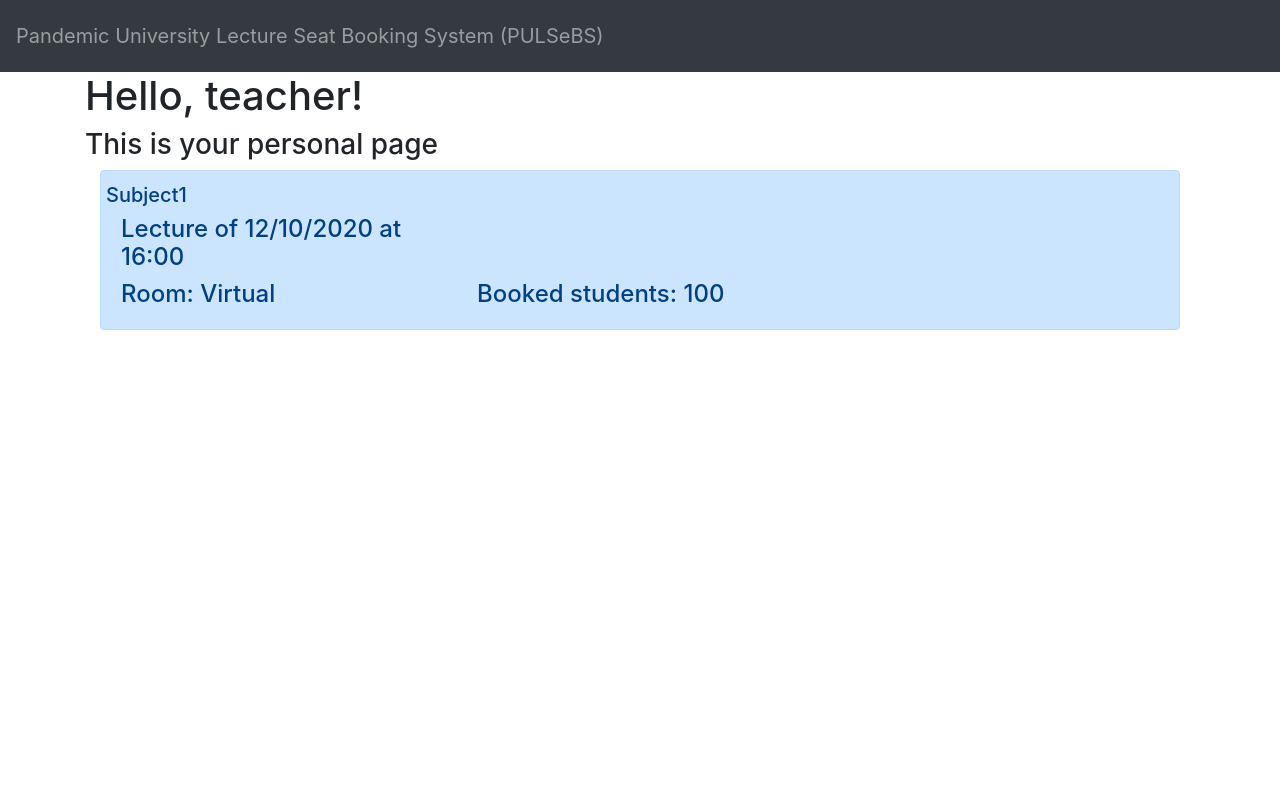
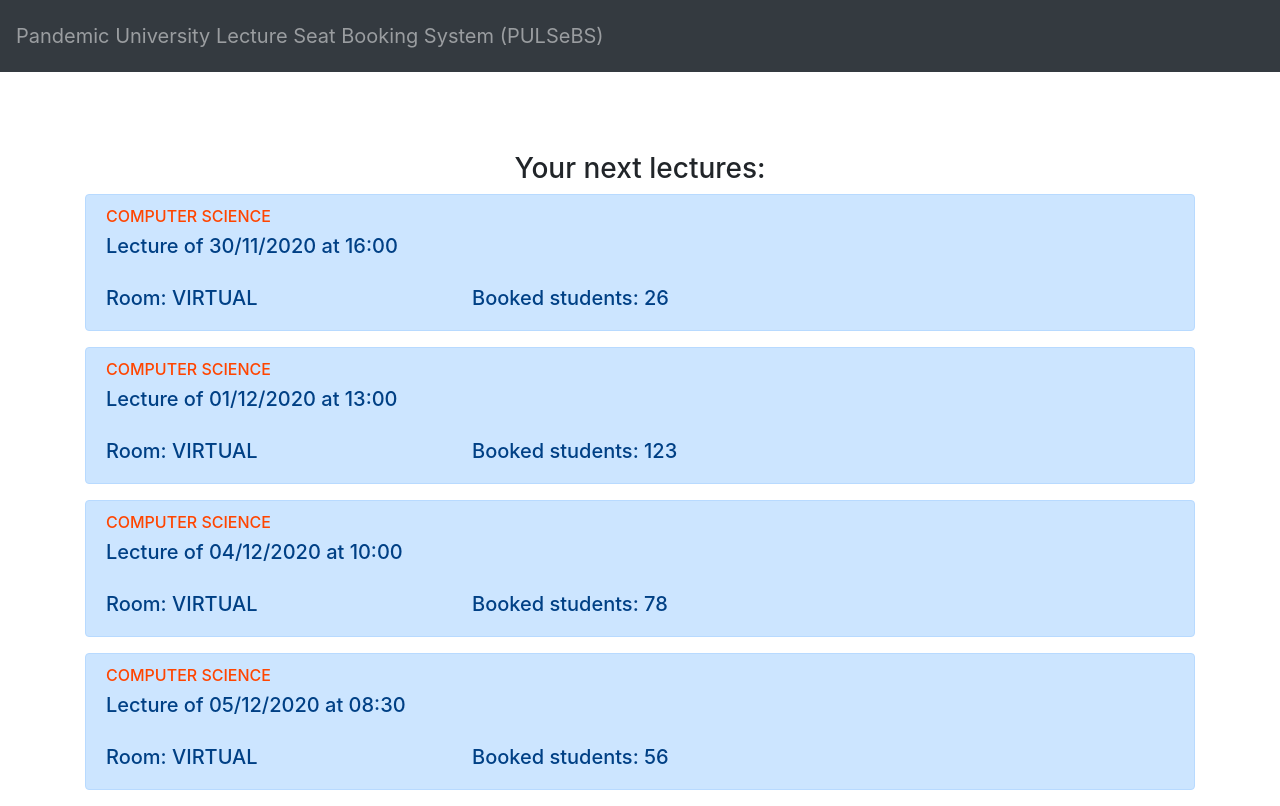
Before and after one commit to s269731/PULSeBS-Team8, a React (Create React App) app in the folder client/: page / in a window 1280 px wide. Built offline with nearby package versions, Linux system fonts and the light colour scheme.

Commit message:
fix: fix Teacher Page

```diff
--- /dev/null
+++ b/client/public/custom.css
@@ -0,0 +1,9 @@
+.subjectName{
+    color: orangered;
+}
+.date{
+    padding-bottom: 20px;
+}
+.below-nav {
+    padding-top: 5rem;
+}
--- a/client/public/index.html
+++ b/client/public/index.html
@@ -24,7 +24,9 @@
       work correctly both with client-side routing and a non-root public URL.
       Learn how to configure a non-root public URL by running `npm run build`.
     -->
-    <title>React App</title>
+    <title>PULSeBS</title>
+    <!-- Custom CSS for this document -->
+    <link href="/custom.css" rel="stylesheet">
   </head>
   <body>
     <noscript>You need to enable JavaScript to run this app.</noscript>
--- a/client/src/Components/LectureTable.js
+++ b/client/src/Components/LectureTable.js
@@ -1,27 +1,32 @@
 import React from 'react'
 import {Container, Row,Col, Alert} from 'react-bootstrap'
 
-const LectureItem=(props)=>{/*
+const LectureItem=(props)=>{
+    let l=props.lecture;
     return <>
         <Container>
                 <Row>
                     <Col>
                         <Alert variant="primary">
-                            <Row className="subjectName">
-                                <h5>{props.subject}<br/></h5>
+                            <Row>
+                                <Col className="subjectName">
+                                    <h6>{l.subject}<br/></h6>
+                                </Col>
                             </Row>
-                            <Row>
-                               <Col  xs={6} md={4} className="align-content-start"><h4>Lecture of {props.date} at {props.hour}</h4></Col>
+                            <Row className="justify-content-md-center">
+                               <Col className="align-content-start date">
+                                   <h5>Lecture of {l.date} at {l.hour}</h5>
+                               </Col>
                             </Row>
-                            <Row>
-                               <Col  xs={6} md={4} className="align-content-start"><h4>Room: {props.room}</h4></Col>
-                               <Col  xs={6} md={4} className="align-content-end"><h4>Booked students: {props.bookedStudents}</h4></Col>
+                            <Row >
+                               <Col  xs={6} md={4} className="align-content-start"><h5>Room: {l.room}</h5></Col>
+                               <Col  xs={6} md={4} className="align-content-end"><h5>Booked students: {l.bookedStudents}</h5></Col>
                             </Row>
                         </Alert>
                     </Col>
                 </Row>
             </Container>
-    </>*/
+    </>
 }
 
 
@@ -33,24 +38,10 @@ class LectureTable extends React.Component{
     render(){
         return(
             <>
-            <Container>
-                <Row>
-                    <Col>
-                        <Alert variant="primary">
-                            <Row className="subjectName">
-                                <h5>Subject1<br/></h5>
-                            </Row>
-                            <Row>
-                               <Col  xs={6} md={4} className="align-content-start"><h4>Lecture of 12/10/2020 at 16:00</h4></Col>
-                            </Row>
-                            <Row>
-                               <Col  xs={6} md={4} className="align-content-start"><h4>Room: Virtual</h4></Col>
-                               <Col  xs={6} md={4} className="align-content-end"><h4>Booked students: 100</h4></Col>
-                            </Row>
-                        </Alert>
-                    </Col>
-                </Row>
-            </Container>
+                <Container fluid>
+                    <Row className="justify-content-md-center below-nav"><h3>Your next lectures: </h3></Row>
+                    {this.props.lectures.map((e)=>{return <LectureItem lecture={e}/>})}
+                </Container>
 
             </>
 
--- a/client/src/Components/TeacherPage.js
+++ b/client/src/Components/TeacherPage.js
@@ -4,20 +4,19 @@ import LectureTable from "./LectureTable.js";
 class TeacherPage extends React.Component{
     constructor(props) {
         super(props);
+        this.state={lectures:[
+            {subject:"COMPUTER SCIENCE",date:"30/11/2020",hour:"16:00",room:"VIRTUAL",bookedStudents:26},
+                {subject:"COMPUTER SCIENCE",date:"01/12/2020",hour:"13:00",room:"VIRTUAL",bookedStudents:123},
+                {subject:"COMPUTER SCIENCE",date:"04/12/2020",hour:"10:00",room:"VIRTUAL",bookedStudents:78},
+                {subject:"COMPUTER SCIENCE",date:"05/12/2020",hour:"08:30",room:"VIRTUAL",bookedStudents:56}
+
+            ]}
     }
 
     render(){
         return <>
-            <Container>
-            <Col>
-            <Row className="justify-content-md-left ">
-                <h1>Hello, teacher!</h1>
-            </Row>
-            <Row className="justify-content-md-left ">
-                <h3>This is your personal page</h3>
-            </Row>
-            </Col>
-                <LectureTable></LectureTable>
+            <Container fluid>
+                <LectureTable lectures={this.state.lectures}></LectureTable>
             </Container>
             </>
     }
```
Also changed, not shown: 1 other file (tests, documents, lock files or other folders).
